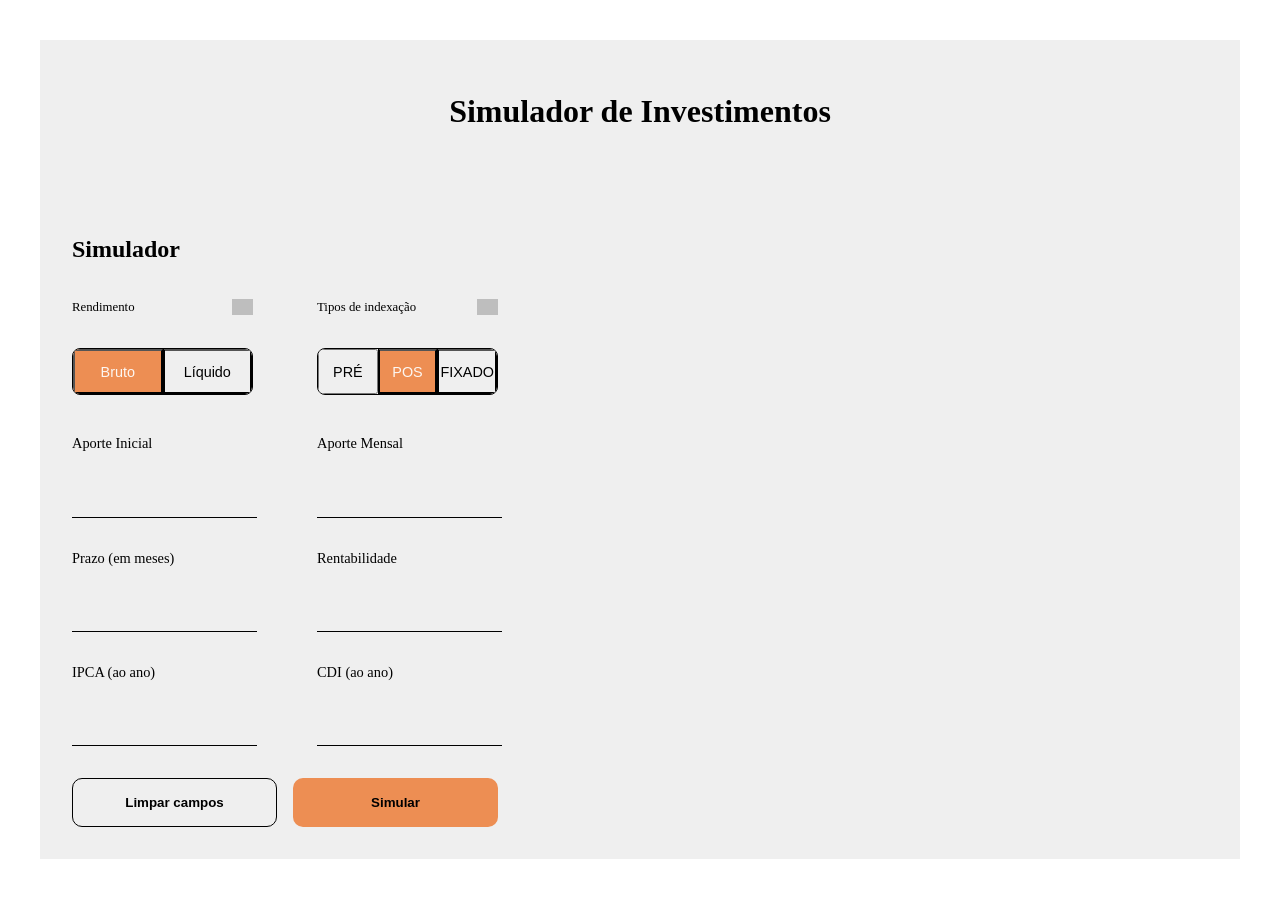
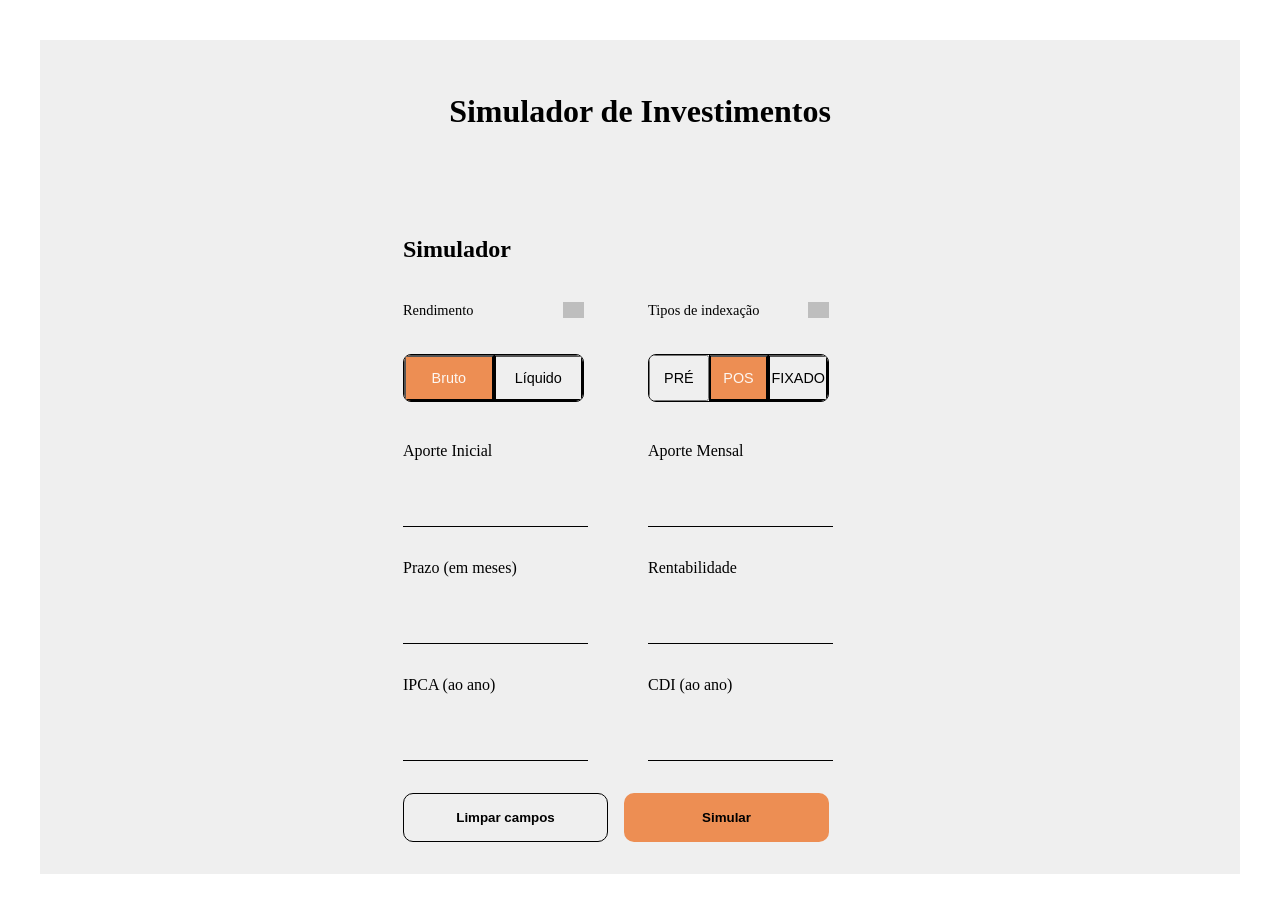
Before and after one commit to rnatu/simulador-de-investimentos, a React (Create React App) app in the folder frontend/: page / in a window 1280 px wide. Built offline with nearby package versions, Linux system fonts and the light colour scheme; no server answers; grey boxes are pictures that could not be loaded; the HTML template or start-up script is replaced by a standard one.

Commit message:
style: fix font-size bugs

```diff
--- a/frontend/src/components/ResultValuesCard/styles.module.scss
+++ b/frontend/src/components/ResultValuesCard/styles.module.scss
@@ -4,7 +4,7 @@
   max-width: 12rem;
 
   box-shadow: 0 0 4px 1px rgba(153, 153, 153, 0.548);
-  padding: 1rem 1rem;
+  padding: 1rem 1rem 0.4rem 1rem;
 
   p {
     font-weight: 600;
--- a/frontend/src/components/SimulatorHeaderInfo/styles.module.scss
+++ b/frontend/src/components/SimulatorHeaderInfo/styles.module.scss
@@ -4,7 +4,7 @@
   justify-content: space-between;
 
   h4 {
-    font-size: 0.8rem;
+    font-size: 0.9rem;
     font-weight: 500;
   }
 
--- a/frontend/src/components/SimulatorResultSection/index.tsx
+++ b/frontend/src/components/SimulatorResultSection/index.tsx
@@ -39,14 +39,14 @@ export function SimulatorResultCard() {
               isNetValue
             />
           </div>
-          <div>
+          <div className={styles.chart}>
             <p>Projeção de Valores</p>
           </div>
         </>
       )}
       {simulatorResult === null && (
-        <div>
-          <h1>Não foi encontrado nenhum resultado</h1>
+        <div className={styles.notFoundMessage}>
+          <h1>Desculpe, Não foi encontrado nenhum resultado</h1>
         </div>
       )}
     </div>
--- a/frontend/src/components/SimulatorResultSection/styles.module.scss
+++ b/frontend/src/components/SimulatorResultSection/styles.module.scss
@@ -1,5 +1,13 @@
 .resultContainer {
-  flex: 1;
+  .notFoundMessage {
+    display: flex;
+    justify-content: center;
+    align-items: center;
+    height: 100%;
+
+    text-align: center;
+  }
+
   h2 {
     font-weight: 700;
   }
@@ -22,4 +30,9 @@
       justify-items: center;
     }
   }
+
+  .chart {
+    margin-top: 1.5rem;
+    font-weight: 600;
+  }
 }
--- a/frontend/src/components/input/styles.module.scss
+++ b/frontend/src/components/input/styles.module.scss
@@ -9,9 +9,6 @@ label {
     border-bottom: 1px solid black;
 
     line-height: 2rem;
-  }
-  p {
-    font-size: 0.9rem;
   }
 }
 
--- a/frontend/src/pages/Home/styles.module.scss
+++ b/frontend/src/pages/Home/styles.module.scss
@@ -24,7 +24,7 @@
       gap: 3rem;
 
       width: 100%;
-      max-width: 1920px;
+      max-width: 1440px;
 
       @media (max-width: 1024px) {
         flex-direction: column;
```
